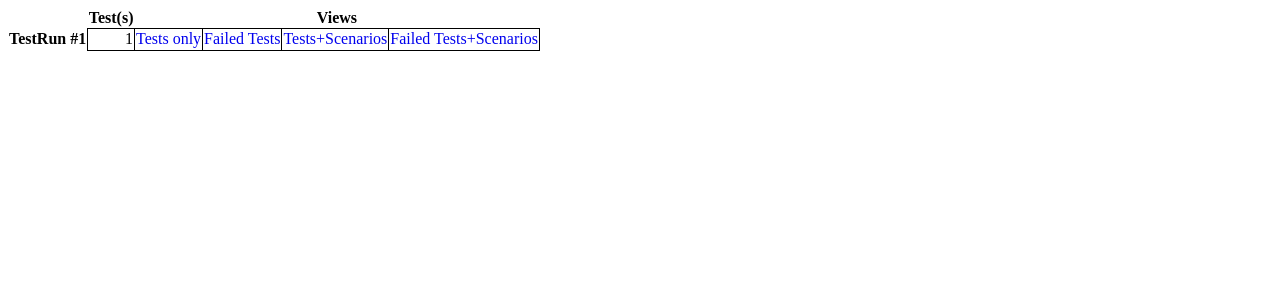
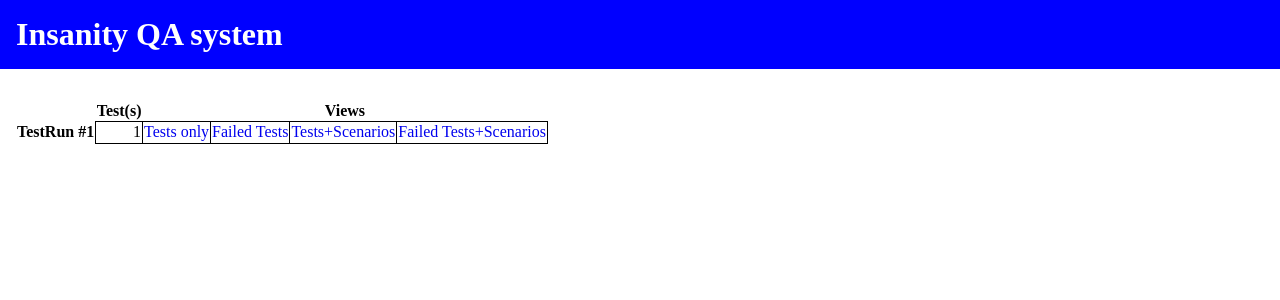
Before and after one commit to fthiery/gst-qa-system, a Django app: template web/templates/insanity/index.html in a window 1280 px wide. Shown: the top 300 px of the page. Run offline with Django 3.2, Linux system fonts and the light colour scheme; the template is opened without the code that fills it: most values are stand-ins (such as "Sample title", 1, 10 or a date in 2020).

Commit message:
web: Add default header, with link to main page

```diff
--- a/web/site_media/style.css
+++ b/web/site_media/style.css
@@ -1,3 +1,35 @@
+
+body {
+    margin: 0;
+    padding: 0;
+}
+
+div.header {
+    margin: 0em 0em 2em 0em;
+    padding: 1em;
+
+    color: white;
+    background-color: blue;
+}
+
+div.header h1 {
+    margin: 0;
+    padding: 0;
+}
+
+div.header a {
+    color: inherit;
+    text-decoration: none;
+}
+
+div.header a:hover {
+    text-decoration: underline;
+}
+
+div.content {
+    margin: 1em;
+    padding: 0;
+}
 
 table {
     border-collapse: collapse;
--- a/web/templates/insanity/base.html
+++ b/web/templates/insanity/base.html
@@ -15,11 +15,17 @@
   <body>
     {% block header %}
 
+    <div class="header">
+      <h1><a href="/insanity">Insanity QA system</a></h1>
+    </div>
+
     {% endblock %}
 
+    <div class="content">
     {% block content %}
 
     {% endblock %}
+    </div>
 
     {% block footer %}
 
```
